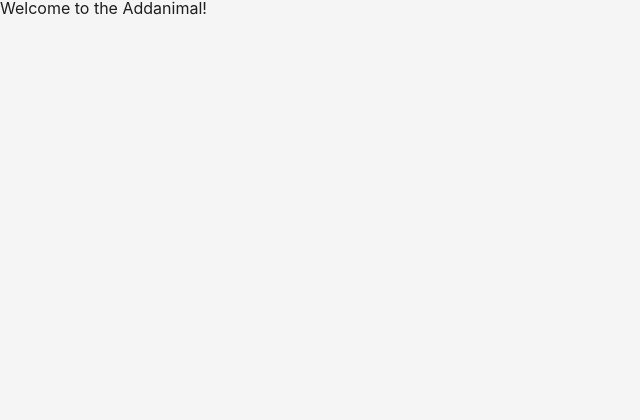
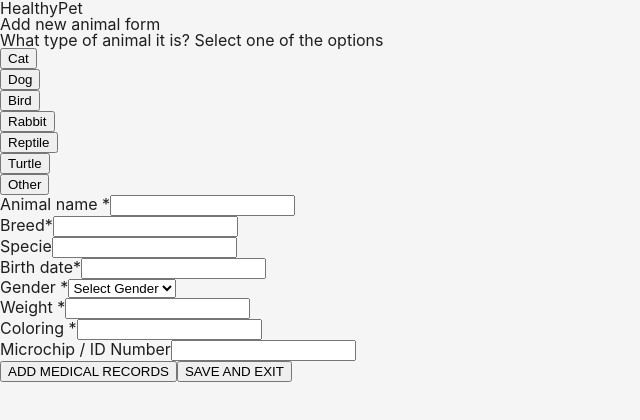
Before and after one commit to MafteiMugurel/Healthy-Pet, a React (Create React App) app: page /add-animal in a window 1280 px wide. Shown: the top 420 px of the page, without its empty margins (0-640 px from the left). Built offline with nearby package versions, Linux system fonts and the light colour scheme.

Commit message:
Woking at the formular

```diff
--- a/src/pages/add-animal/add-animal.tsx
+++ b/src/pages/add-animal/add-animal.tsx
@@ -1,5 +1,78 @@
 const AddAnimal = () => {
-  return <div>Welcome to the Addanimal!</div>;
+  return (
+    <div className="Add-Animal-container">
+      <div className="title">HealthyPet</div>
+      <div className="subtitle">Add new animal form</div>
+      <div className="description">
+        What type of animal it is? Select one of the options
+      </div>
+      <div className="animal-select">
+        <div>
+          <button>Cat</button>
+        </div>
+        <div>
+          <button>Dog</button>
+        </div>
+        <div>
+          <button>Bird</button>
+        </div>
+        <div>
+          <button>Rabbit</button>
+        </div>
+        <div>
+          <button>Reptile</button>
+        </div>
+        <div>
+          <button>Turtle</button>
+        </div>
+        <div>
+          <button>Other</button>
+        </div>
+      </div>
+      <form className="animal-form">
+        <div>
+          <label>Animal name *</label>
+          <input type="text" required></input>
+        </div>
+        <div>
+          <label>Breed*</label>
+          <input type="text" required></input>
+        </div>
+        <div>
+          <label>Specie</label>
+          <input type="text"></input>
+        </div>
+        <div>
+          <label>Birth date*</label>
+          <input type="text" required></input>
+        </div>
+        <div>
+          <label>Gender *</label>
+          <select required>
+            <option value="">Select Gender</option>
+            <option>Male</option>
+            <option>Female</option>
+          </select>
+        </div>
+        <div>
+          <label>Weight *</label>
+          <input type="text" required></input>
+        </div>
+        <div>
+          <label>Coloring *</label>
+          <input type="text" required></input>
+        </div>
+        <div>
+          <label>Microchip / ID Number</label>
+          <input type="text"></input>
+        </div>
+      </form>
+      <div className="buttons">
+        <button>ADD MEDICAL RECORDS</button>
+        <button>SAVE AND EXIT</button>
+      </div>
+    </div>
+  );
 };
 
 export default AddAnimal;
```
